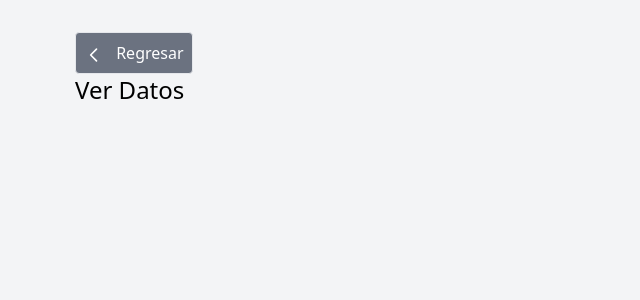
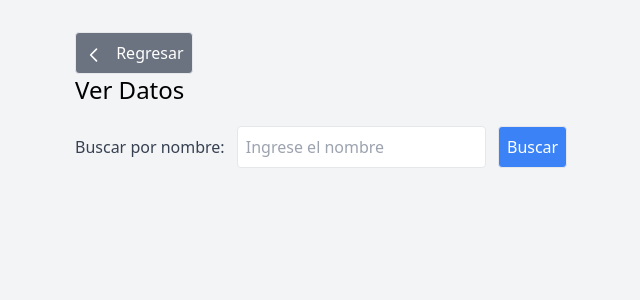
Before and after one commit to Esca01/CRUD_Flask, a Flask app: page /VerDatos in a window 1280 px wide. Shown: the top 300 px of the page, without its empty margins (197-837 px from the left). Run offline with Flask 3, Linux system fonts and the light colour scheme; data that the repository does not hold is empty.

Commit message:
Update VerDatos.html

```diff
--- a/templates/VerDatos.html
+++ b/templates/VerDatos.html
@@ -14,7 +14,7 @@
     <div class="container max-w-3xl mx-auto px-4 py-8">
       <!-- Botón para regresar a la página anterior -->
       <button
-        onclick="goBack()"
+        onclick="window.location.href='/'"
         class="border rounded p-2 bg-gray-500 text-white hover:bg-gray-600 mr-4"
       >
         <svg
@@ -35,6 +35,28 @@
       </button>
 
       <h1 class="text-2xl mb-5">Ver Datos</h1>
+
+      <!-- Formulario de búsqueda arriba -->
+      <div class="search-form mb-5 flex items-center">
+        <form action="/VerDatos" method="GET">
+          <label for="search_name" class="text-gray-700"
+            >Buscar por nombre:</label
+          >
+          <input
+            type="text"
+            id="search_name"
+            name="search_name"
+            placeholder="Ingrese el nombre"
+            class="border rounded p-2 ml-2"
+          />
+          <button
+            type="submit"
+            class="border rounded p-2 ml-2 bg-blue-500 text-white hover:bg-blue-600"
+          >
+            Buscar
+          </button>
+        </form>
+      </div>
 
       <ul id="data-list">
         <!-- Aquí se insertarán los datos obtenidos de MongoDB -->
```
